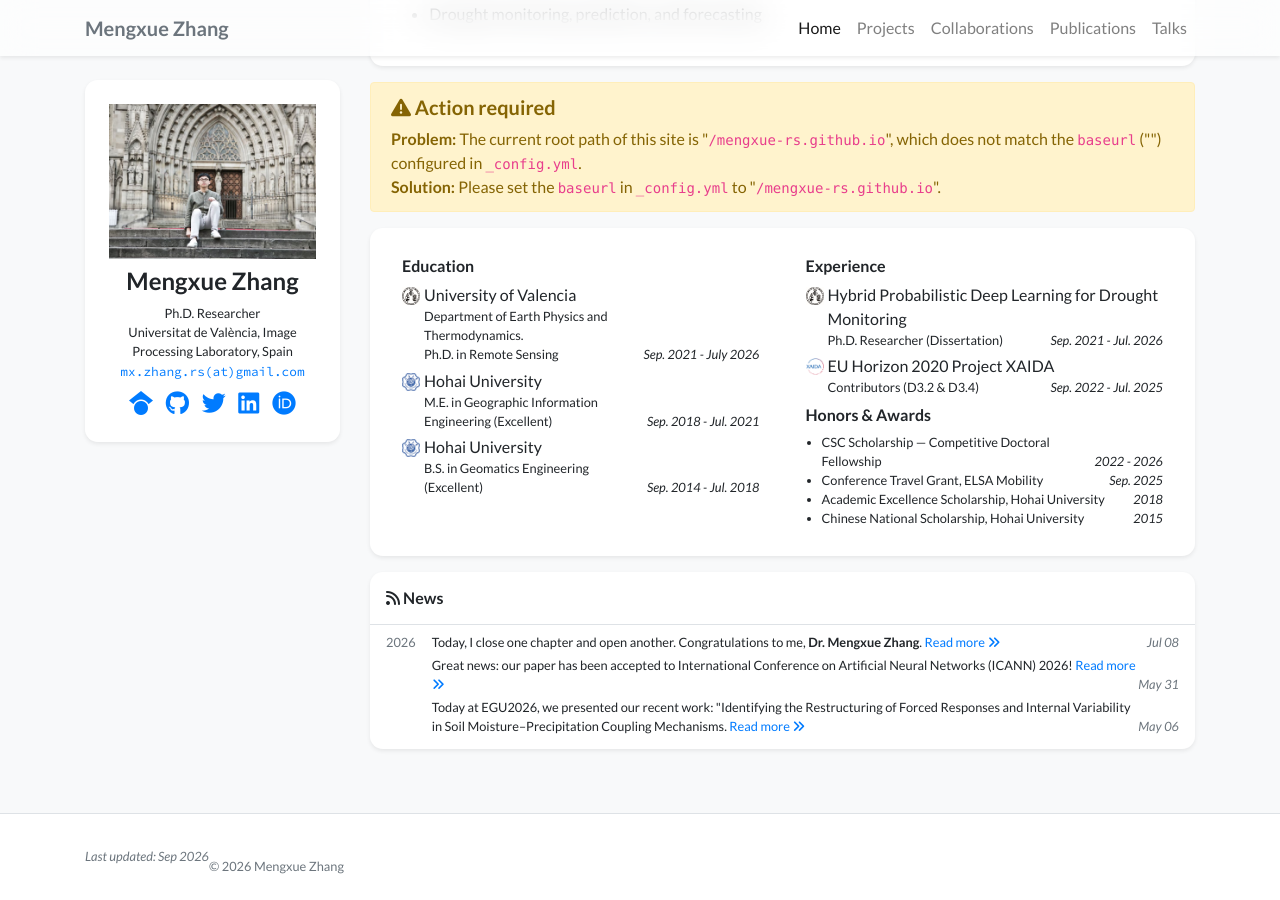
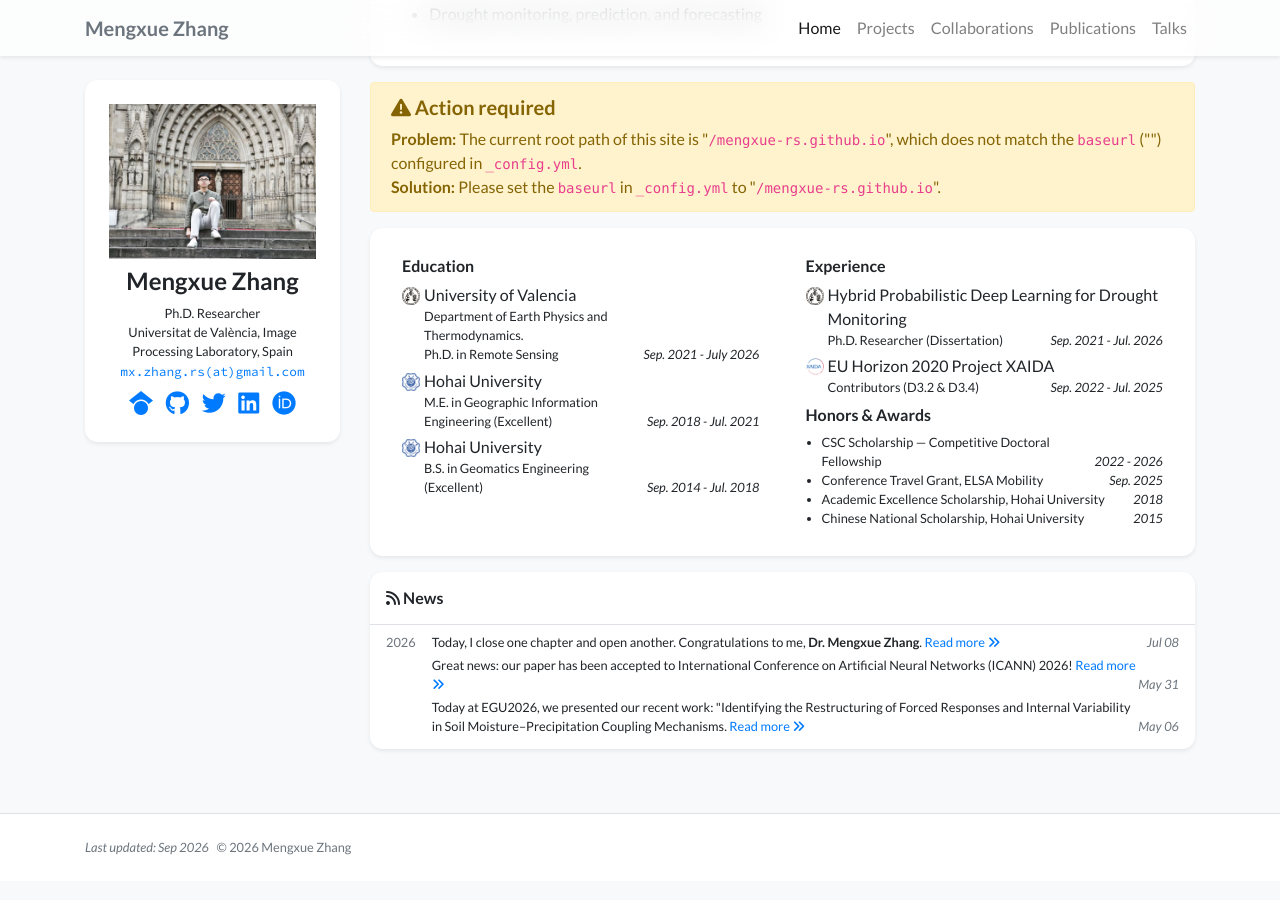
Before and after one commit to mengxue-rs/mengxue-rs.github.io, a Jekyll site: the page built from index.html, in a window 1280 px wide and 900 px high, scrolled down 663 px. Built offline with Jekyll 4.4.1, drawn with Linux system fonts in a browser that asks for light colours; nearby versions of some CDN libraries; a style sheet for code colours, icons or effects is not loaded.

Commit message:
Update footer.html

```diff
--- a/_includes/footer.html
+++ b/_includes/footer.html
@@ -5,7 +5,7 @@
                 <i>Last updated: {{ "now" | date: "%b %Y" }}</i>
             </span>
             <span>
-                &nbsp;{{ site.data.display.footer_text }}<br>
+                &nbsp;&nbsp;{{ site.data.display.footer_text }}
                 &copy; 2026 Mengxue Zhang
             </span>
         </div>
```
